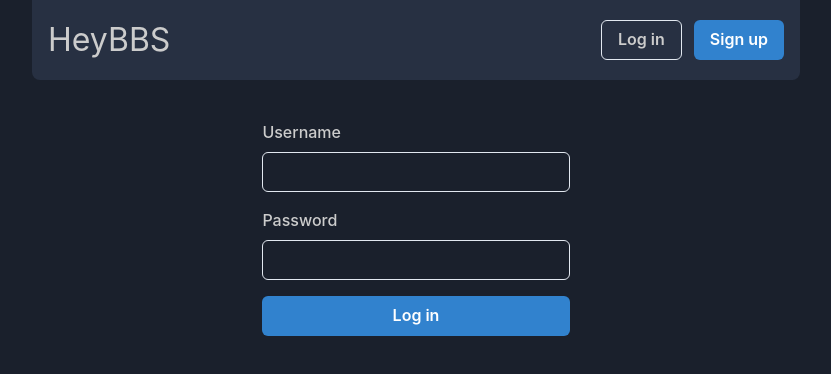
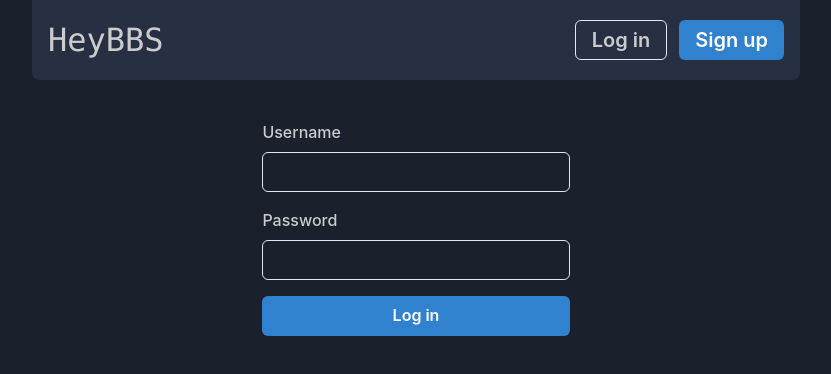
Before and after one commit to ikanago/hey_bbs, a React (Create React App) app in the folder frontend/: page /login in a window 1280 px wide. Shown: the top 374 px of the page, without its empty margins (224-1055 px from the left). Built offline with nearby package versions, Linux system fonts and the light colour scheme; no server answers.

Commit message:
Style improvement

```diff
--- a/frontend/src/App.tsx
+++ b/frontend/src/App.tsx
@@ -20,6 +20,7 @@ const theme = extendTheme({
     colors: {
         brand: {
             100: "#CCCCCC",
+            700: "#394660",
             800: "#273042",
             900: "#1A202C",
         },
--- a/frontend/src/components/Header.tsx
+++ b/frontend/src/components/Header.tsx
@@ -1,10 +1,9 @@
 import { Button } from "@chakra-ui/button";
-import { Flex, Spacer, Text } from "@chakra-ui/layout";
+import { Flex, HStack, Spacer, Text } from "@chakra-ui/layout";
 import React, { useContext } from "react";
 import { AuthContext, User } from "../context/context";
 import { logout } from "../api";
 import { useHistory } from "react-router";
-import { HStack } from "@chakra-ui/react";
 
 type Props = {
     user?: User;
@@ -30,32 +29,49 @@ const Header: React.FC<Props> = props => {
             mb="3"
             borderBottomRadius="lg"
         >
-            <Text fontSize="32">HeyBBS</Text>
+            <Text fontSize="32" as="samp">
+                HeyBBS
+            </Text>
             <Spacer />
             <HStack spacing="3">
                 {props.user ? (
                     <>
                         <Text fontSize="28" mr="3">
-                            {props.user.username}
+                            @{props.user.username}
                         </Text>
                         <Button
                             colorScheme="blue"
+                            fontSize="20"
                             onClick={() => {
                                 history.push("/threads");
                             }}
                         >
                             Threads
                         </Button>
-                        <Button colorScheme="red.800" onClick={handleClick}>
+                        <Button
+                            colorScheme="red.800"
+                            fontSize="20"
+                            onClick={handleClick}
+                        >
                             Log out
                         </Button>
                     </>
                 ) : (
                     <>
-                        <Button as="a" href="/login" variant="outline">
+                        <Button
+                            as="a"
+                            href="/login"
+                            fontSize="20"
+                            variant="outline"
+                        >
                             Log in
                         </Button>
-                        <Button as="a" href="/signup" colorScheme="blue">
+                        <Button
+                            as="a"
+                            href="/signup"
+                            fontSize="20"
+                            colorScheme="blue"
+                        >
                             Sign up
                         </Button>
                     </>
--- a/frontend/src/components/Login.tsx
+++ b/frontend/src/components/Login.tsx
@@ -18,10 +18,7 @@ const Login: React.FC = () => {
 
     const submit = async () => {
         try {
-            console.log("hoge");
             await login(username, password);
-            const to = "threads";
-            console.log(to);
             dispatch({
                 type: "authenticate",
                 nextState: {
@@ -30,7 +27,7 @@ const Login: React.FC = () => {
                     },
                 },
             });
-            history.push(to);
+            history.push("/threads");
         } catch (e) {
             setLogInError("Username or password is wrong. Please try again.");
         }
--- a/frontend/src/components/PostCard.tsx
+++ b/frontend/src/components/PostCard.tsx
@@ -6,9 +6,9 @@ const PostCard: React.FC<Partial<Post>> = props => {
     return (
         <Box mt={3} textAlign="left" bg="brand.800" borderRadius="lg">
             <Box pl={5} fontSize="28">
-                {props.username}
+                @{props.username}
             </Box>
-            <Box px={7} pb={3} fontSize="20">
+            <Box px={7} pb={3} fontSize="20" whiteSpace="pre-wrap">
                 {props.text}
             </Box>
         </Box>
--- a/frontend/src/components/PostForm.tsx
+++ b/frontend/src/components/PostForm.tsx
@@ -1,7 +1,7 @@
 import React, { useState } from "react";
 import { createPost } from "../api";
-import { HStack } from "@chakra-ui/layout";
-import { Input } from "@chakra-ui/input";
+import { Flex, HStack } from "@chakra-ui/layout";
+import { Textarea } from "@chakra-ui/react";
 import { Button } from "@chakra-ui/button";
 import { validatePost } from "../validate";
 import type { Post } from "./PostContainer";
@@ -13,7 +13,7 @@ type Props = {
 
 const PostForm: React.FC<Props> = props => {
     const [text, setText] = useState("");
-    const { threadName } = useParams<{ threadName: string;}>();
+    const { threadName } = useParams<{ threadName: string }>();
 
     const handleClick = async () => {
         try {
@@ -29,14 +29,16 @@ const PostForm: React.FC<Props> = props => {
     };
 
     return (
-        <HStack>
-            <Input
+        <Flex alignItems="flex-end" justifyContent="space-between">
+            <Textarea
                 placeholder="What's going on?"
                 onChange={event => setText(event.target.value)}
                 value={text}
                 type="text"
+                mr="3"
             />
             <Button
+                fontSize="20"
                 colorScheme="blue"
                 onClick={e => {
                     e.preventDefault();
@@ -49,7 +51,7 @@ const PostForm: React.FC<Props> = props => {
             >
                 Send
             </Button>
-        </HStack>
+        </Flex>
     );
 };
 
--- a/frontend/src/components/ThreadCard.tsx
+++ b/frontend/src/components/ThreadCard.tsx
@@ -1,21 +1,28 @@
 import { Box } from "@chakra-ui/layout";
 import { Link } from "@chakra-ui/react";
 import React from "react";
-import { useHistory, Link as ReactLink } from "react-router-dom";
+import { Link as ReactLink } from "react-router-dom";
 import type { Thread } from "./ThreadContainer";
 
 const ThreadCard: React.FC<Partial<Thread>> = props => {
     return (
-        <a
-            href={`/posts/${props.thread_name}`}
-            style={{ textDecoration: "none" }}
+        <Link
+            as={ReactLink}
+            to={`/posts/${props.thread_name}`}
+            textDecoration="none"
         >
-            <Box mt={3} textAlign="left" bg="brand.800" borderRadius="lg">
+            <Box
+                mt={3}
+                textAlign="left"
+                bg="brand.800"
+                borderRadius="lg"
+                _hover={{ bg: "brand.700" }}
+            >
                 <Box pl={5} fontSize="28">
                     {props.thread_name}
                 </Box>
             </Box>
-        </a>
+        </Link>
     );
 };
 
--- a/frontend/src/components/ThreadContainer.tsx
+++ b/frontend/src/components/ThreadContainer.tsx
@@ -17,9 +17,7 @@ const TopThreads: React.FC = () => {
     useEffect(() => {
         (async () => {
             try {
-                console.log(state);
                 const json = await getThreads();
-                console.log(state);
                 setThreads(json);
             } catch (e) {
                 console.error(e);
```
